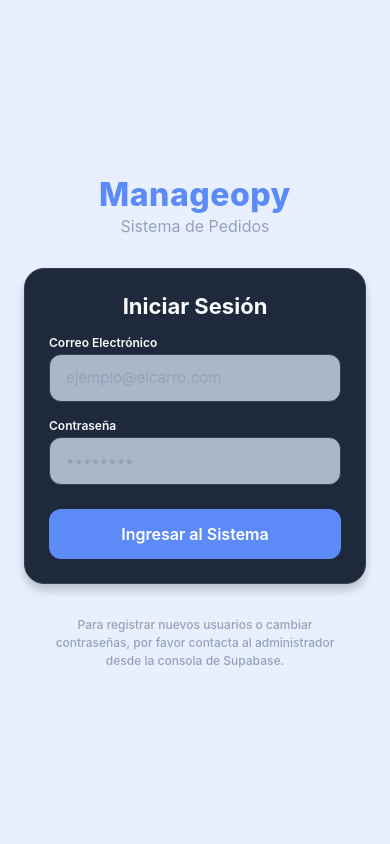
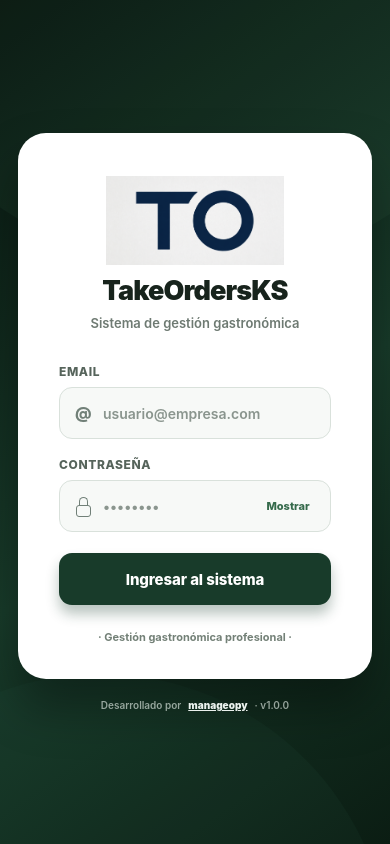
Before and after one commit to CarlosBenitezRey/TakeOrdersKS, a React Native app: screen / in a window 390 px wide. Built offline with nearby package versions, Linux system fonts and the light colour scheme.

Commit message:
Refresh login screen with product branding
Add centralized product metadata and a branded logo, then update the login screen with a responsive layout, password visibility toggle, clearer error feedback, and Manageopy attribution with the app version.

```diff
--- /dev/null
+++ b/src/config/productConfig.js
@@ -0,0 +1,30 @@
+const appManifest = require('../../app.json');
+
+const expoConfig = appManifest?.expo || {};
+
+/**
+ * Identidad y metadatos visibles del producto.
+ * Mantener este archivo como única fuente para el login y futuras pantallas
+ * de soporte. La versión se obtiene de app.json para evitar duplicaciones.
+ */
+export const PRODUCT_CONFIG = {
+  id: expoConfig.slug || 'takeordersks',
+  name: expoConfig.name || 'TakeOrdersKS',
+  logo: require('../../assets/branding/takeorders-logo.png'),
+  subtitle: 'Sistema de gestión gastronómica',
+  tagline: 'Gestión gastronómica profesional',
+  version: expoConfig.version || '0.0.0',
+  branding: {
+    primary: '#356A4B',
+    primaryDark: '#183B2A',
+    primaryBright: '#5A9870',
+    background: '#07130D',
+  },
+  attribution: {
+    prefix: 'Desarrollado por',
+    label: 'manageopy',
+    url: 'https://manageopy.com',
+  },
+};
+
+export const APP_VERSION_LABEL = `v${PRODUCT_CONFIG.version}`;
--- a/src/screens/LoginScreen.js
+++ b/src/screens/LoginScreen.js
@@ -1,229 +1,487 @@
 import React, { useState } from 'react';
 import {
+  ActivityIndicator,
+  Image,
+  KeyboardAvoidingView,
+  Linking,
+  Platform,
+  Pressable,
+  SafeAreaView,
+  ScrollView,
+  StatusBar,
   StyleSheet,
   Text,
+  TextInput,
   View,
-  TextInput,
-  TouchableOpacity,
-  ActivityIndicator,
-  KeyboardAvoidingView,
-  Platform,
-  SafeAreaView,
-  StatusBar,
+  useWindowDimensions,
 } from 'react-native';
 import authService from '../services/AuthService';
-import { COLORS, SPACING, BORDER_RADIUS, TYPOGRAPHY } from '../theme/theme';
+import { APP_VERSION_LABEL, PRODUCT_CONFIG } from '../config/productConfig';
+
+const BRAND = PRODUCT_CONFIG.branding;
 
 export default function LoginScreen({ onLoginSuccess }) {
+  const { height } = useWindowDimensions();
+  const compact = height < 720;
   const [email, setEmail] = useState('');
   const [password, setPassword] = useState('');
+  const [showPassword, setShowPassword] = useState(false);
   const [loading, setLoading] = useState(false);
   const [errorMessage, setErrorMessage] = useState('');
 
+  const clearError = () => {
+    if (errorMessage) setErrorMessage('');
+  };
+
   const handleLogin = async () => {
+    if (loading) return;
+
     try {
       setLoading(true);
       setErrorMessage('');
-
-      // Toda la lógica de validación y autenticación está en AuthService
       const { perfil } = await authService.login(email, password);
       onLoginSuccess(perfil);
     } catch (error) {
-      // AuthService ya devuelve mensajes en español
       setErrorMessage(error.message);
     } finally {
       setLoading(false);
     }
   };
 
+  const handleOpenManageopy = () => {
+    Linking.openURL(PRODUCT_CONFIG.attribution.url).catch(() => {
+      setErrorMessage('No se pudo abrir el sitio de Manageopy.');
+    });
+  };
+
   return (
-    <SafeAreaView style={styles.container}>
-      <StatusBar barStyle="light-content" backgroundColor={COLORS.background} />
+    <SafeAreaView style={styles.page}>
+      <StatusBar barStyle="light-content" backgroundColor={BRAND.background} />
+
+      <View pointerEvents="none" style={styles.backgroundDecor}>
+        <View style={styles.glowTop} />
+        <View style={styles.glowBottom} />
+      </View>
+
       <KeyboardAvoidingView
-        behavior={Platform.OS === 'ios' ? 'padding' : 'height'}
+        behavior={Platform.OS === 'ios' ? 'padding' : undefined}
         style={styles.keyboardView}
       >
-        <View style={styles.innerContainer}>
-          {/* LOGO AREA */}
-          <View style={styles.logoContainer}>
-            <Text style={styles.appName}>Manageopy</Text>
-            <Text style={styles.appSubtitle}>Sistema de Pedidos</Text>
+        <ScrollView
+          contentContainerStyle={styles.scrollContent}
+          keyboardShouldPersistTaps="handled"
+          showsVerticalScrollIndicator={false}
+        >
+          <View style={styles.shell}>
+            <View style={[styles.card, compact && styles.cardCompact]}>
+              <View style={[styles.brandBlock, compact && styles.brandBlockCompact]}>
+                <Image
+                  accessibilityLabel={`Logo de ${PRODUCT_CONFIG.name}`}
+                  resizeMode="contain"
+                  source={PRODUCT_CONFIG.logo}
+                  style={[styles.brandLogo, compact && styles.brandLogoCompact]}
+                />
+                <Text style={styles.productName}>{PRODUCT_CONFIG.name}</Text>
+                <Text style={styles.productSubtitle}>{PRODUCT_CONFIG.subtitle}</Text>
               </View>
 
-          {/* FORM CONTAINER */}
-          <View style={styles.formContainer}>
-            <Text style={styles.formTitle}>Iniciar Sesión</Text>
-
-            {/* ERROR MESSAGE BANNER */}
-            {errorMessage !== '' && (
-              <View style={styles.errorBanner}>
-                <Text style={styles.errorBannerText}>⚠️ {errorMessage}</Text>
-              </View>
-            )}
-
-            {/* EMAIL FIELD */}
-            <View style={styles.inputGroup}>
-              <Text style={styles.label}>Correo Electrónico</Text>
+              <View style={styles.form}>
+                <View style={styles.fieldGroup}>
+                  <Text style={styles.label}>Email</Text>
+                  <View style={styles.inputWrap}>
+                    <Text style={styles.inputLeading}>@</Text>
                     <TextInput
                       style={styles.input}
-                placeholder="ejemplo@elcarro.com"
-                placeholderTextColor={COLORS.textMuted}
+                      placeholder="usuario@empresa.com"
+                      placeholderTextColor="#8A958E"
                       value={email}
-                onChangeText={(text) => {
-                  setEmail(text);
-                  if (errorMessage) setErrorMessage('');
+                      onChangeText={(value) => {
+                        setEmail(value);
+                        clearError();
                       }}
                       keyboardType="email-address"
                       autoCapitalize="none"
                       autoCorrect={false}
+                      autoComplete="email"
+                      textContentType="emailAddress"
+                      returnKeyType="next"
                     />
                   </View>
+                </View>
 
-            {/* PASSWORD FIELD */}
-            <View style={styles.inputGroup}>
+                <View style={styles.fieldGroup}>
                   <Text style={styles.label}>Contraseña</Text>
+                  <View style={styles.inputWrap}>
+                    <View style={styles.lockIcon}>
+                      <View style={styles.lockShackle} />
+                      <View style={styles.lockBody} />
+                    </View>
                     <TextInput
-                style={styles.input}
+                      style={[styles.input, styles.passwordInput]}
                       placeholder="••••••••"
-                placeholderTextColor={COLORS.textMuted}
+                      placeholderTextColor="#8A958E"
                       value={password}
-                onChangeText={(text) => {
-                  setPassword(text);
-                  if (errorMessage) setErrorMessage('');
+                      onChangeText={(value) => {
+                        setPassword(value);
+                        clearError();
                       }}
-                secureTextEntry={true}
+                      secureTextEntry={!showPassword}
                       autoCapitalize="none"
                       autoCorrect={false}
+                      autoComplete="current-password"
+                      textContentType="password"
+                      returnKeyType="go"
+                      onSubmitEditing={handleLogin}
                     />
+                    <Pressable
+                      accessibilityRole="button"
+                      accessibilityLabel={
+                        showPassword ? 'Ocultar contraseña' : 'Mostrar contraseña'
+                      }
+                      hitSlop={6}
+                      onPress={() => setShowPassword((visible) => !visible)}
+                      style={({ pressed }) => [
+                        styles.passwordToggle,
+                        pressed && styles.passwordTogglePressed,
+                      ]}
+                    >
+                      <Text style={styles.passwordToggleText}>
+                        {showPassword ? 'Ocultar' : 'Mostrar'}
+                      </Text>
+                    </Pressable>
+                  </View>
                 </View>
 
-            {/* LOGIN BUTTON */}
-            <TouchableOpacity
-              style={[styles.loginButton, loading && styles.loginButtonDisabled]}
+                {errorMessage ? (
+                  <View accessibilityRole="alert" style={styles.errorBanner}>
+                    <View style={styles.errorIcon}>
+                      <Text style={styles.errorIconText}>!</Text>
+                    </View>
+                    <Text style={styles.errorText}>{errorMessage}</Text>
+                  </View>
+                ) : null}
+
+                <Pressable
+                  accessibilityRole="button"
                   disabled={loading}
-              activeOpacity={0.8}
                   onPress={handleLogin}
+                  style={({ pressed }) => [
+                    styles.submitButton,
+                    pressed && !loading && styles.submitButtonPressed,
+                    loading && styles.submitButtonDisabled,
+                  ]}
                 >
                   {loading ? (
-                <ActivityIndicator size="small" color={COLORS.textLight} />
+                    <>
+                      <ActivityIndicator size="small" color="#FFFFFF" />
+                      <Text style={styles.submitButtonText}>Verificando...</Text>
+                    </>
                   ) : (
-                <Text style={styles.loginButtonText}>Ingresar al Sistema</Text>
+                    <Text style={styles.submitButtonText}>Ingresar al sistema</Text>
                   )}
-            </TouchableOpacity>
+                </Pressable>
               </View>
 
-          {/* FOOTER */}
-          <View style={styles.footer}>
-            <Text style={styles.footerText}>
-              Para registrar nuevos usuarios o cambiar contraseñas, por favor contacta al administrador desde la consola de Supabase.
-            </Text>
+              <View style={styles.taglineRow}>
+                <Text style={styles.taglineText}>· {PRODUCT_CONFIG.tagline} ·</Text>
               </View>
             </View>
+
+            <View style={styles.footer}>
+              <Text style={styles.footerText}>{PRODUCT_CONFIG.attribution.prefix}</Text>
+              <Pressable
+                accessibilityRole="link"
+                accessibilityLabel="Abrir el sitio web de Manageopy"
+                hitSlop={8}
+                onPress={handleOpenManageopy}
+                style={({ pressed }) => pressed && styles.manageopyLinkPressed}
+              >
+                <Text style={styles.manageopyLink}>{PRODUCT_CONFIG.attribution.label}</Text>
+              </Pressable>
+              <Text style={styles.footerText}>· {APP_VERSION_LABEL}</Text>
+            </View>
+          </View>
+        </ScrollView>
       </KeyboardAvoidingView>
     </SafeAreaView>
   );
 }
 
 const styles = StyleSheet.create({
-  container: {
+  page: {
     flex: 1,
-    backgroundColor: COLORS.background,
+    backgroundColor: BRAND.background,
+    backgroundImage: 'linear-gradient(145deg, #07130D 0%, #183B2A 55%, #0B1D13 100%)',
   },
   keyboardView: {
     flex: 1,
   },
-  innerContainer: {
+  scrollContent: {
+    flexGrow: 1,
+    justifyContent: 'center',
+    alignItems: 'center',
+    paddingHorizontal: 18,
+    paddingVertical: 28,
+  },
+  backgroundDecor: {
+    ...StyleSheet.absoluteFillObject,
+    overflow: 'hidden',
+  },
+  glowTop: {
+    position: 'absolute',
+    width: 700,
+    height: 700,
+    top: -430,
+    right: -160,
+    borderRadius: 350,
+    backgroundColor: 'rgba(90, 152, 112, 0.07)',
+  },
+  glowBottom: {
+    position: 'absolute',
+    width: 580,
+    height: 580,
+    bottom: -410,
+    left: -190,
+    borderRadius: 290,
+    backgroundColor: 'rgba(53, 106, 75, 0.09)',
+  },
+  shell: {
+    width: '100%',
+    maxWidth: 420,
+  },
+  card: {
+    width: '100%',
+    paddingHorizontal: 40,
+    paddingTop: 42,
+    paddingBottom: 34,
+    borderRadius: 28,
+    borderWidth: 1,
+    borderColor: 'rgba(255, 255, 255, 0.92)',
+    backgroundColor: '#FFFFFF',
+    shadowColor: '#000000',
+    shadowOffset: { width: 0, height: 28 },
+    shadowOpacity: 0.34,
+    shadowRadius: 48,
+    elevation: 18,
+  },
+  cardCompact: {
+    paddingTop: 26,
+    paddingBottom: 24,
+  },
+  brandBlock: {
+    alignItems: 'center',
+    marginBottom: 32,
+  },
+  brandBlockCompact: {
+    marginBottom: 22,
+  },
+  brandLogo: {
+    width: 178,
+    height: 89,
+    marginBottom: 10,
+  },
+  brandLogoCompact: {
+    width: 146,
+    height: 73,
+    marginBottom: 7,
+  },
+  productName: {
+    color: '#17231C',
+    fontSize: 27,
+    lineHeight: 32,
+    fontWeight: '900',
+    letterSpacing: -0.9,
+    textAlign: 'center',
+  },
+  productSubtitle: {
+    marginTop: 7,
+    color: '#6E7A72',
+    fontSize: 13,
+    lineHeight: 18,
+    fontWeight: '600',
+    textAlign: 'center',
+  },
+  form: {
+    gap: 18,
+  },
+  fieldGroup: {
+    gap: 8,
+  },
+  label: {
+    color: '#56645B',
+    fontSize: 12,
+    lineHeight: 15,
+    fontWeight: '800',
+    letterSpacing: 0.6,
+    textTransform: 'uppercase',
+  },
+  inputWrap: {
+    position: 'relative',
+    flexDirection: 'row',
+    alignItems: 'center',
+    height: 52,
+    borderWidth: 1,
+    borderColor: '#D9E1DB',
+    borderRadius: 13,
+    backgroundColor: '#F7F9F7',
+  },
+  inputLeading: {
+    position: 'absolute',
+    left: 15,
+    zIndex: 2,
+    color: '#718078',
+    fontSize: 16,
+    fontWeight: '800',
+  },
+  input: {
     flex: 1,
+    height: 52,
+    paddingLeft: 43,
+    paddingRight: 14,
+    color: '#17231C',
+    fontSize: 14,
+    fontWeight: '600',
+  },
+  passwordInput: {
+    paddingRight: 84,
+  },
+  lockIcon: {
+    position: 'absolute',
+    left: 15,
+    top: 16,
+    width: 16,
+    height: 20,
+    zIndex: 2,
+  },
+  lockShackle: {
+    position: 'absolute',
+    top: 0,
+    left: 4,
+    width: 9,
+    height: 9,
+    borderWidth: 1.5,
+    borderBottomWidth: 0,
+    borderColor: '#718078',
+    borderTopLeftRadius: 5,
+    borderTopRightRadius: 5,
+  },
+  lockBody: {
+    position: 'absolute',
+    left: 1,
+    bottom: 0,
+    width: 15,
+    height: 12,
+    borderWidth: 1.5,
+    borderColor: '#718078',
+    borderRadius: 3,
+  },
+  passwordToggle: {
+    position: 'absolute',
+    right: 8,
+    minWidth: 68,
+    height: 36,
+    borderRadius: 9,
     justifyContent: 'center',
-    paddingHorizontal: SPACING.lg,
+    alignItems: 'center',
   },
-  logoContainer: {
+  passwordTogglePressed: {
+    backgroundColor: '#E6F0E9',
+  },
+  passwordToggleText: {
+    color: BRAND.primary,
+    fontSize: 11,
+    fontWeight: '800',
+  },
+  errorBanner: {
+    flexDirection: 'row',
+    alignItems: 'flex-start',
+    gap: 9,
+    paddingHorizontal: 12,
+    paddingVertical: 10,
+    borderRadius: 10,
+    borderWidth: 1,
+    borderColor: '#F2C4C8',
+    backgroundColor: '#FFF1F2',
+  },
+  errorIcon: {
+    width: 18,
+    height: 18,
+    marginTop: 1,
+    borderRadius: 9,
+    justifyContent: 'center',
     alignItems: 'center',
-    marginBottom: SPACING.xl,
+    backgroundColor: '#C83E49',
   },
-  appName: {
-    ...TYPOGRAPHY.h1,
-    color: COLORS.primary,
-    fontSize: 32,
-    letterSpacing: 0.5,
+  errorIconText: {
+    color: '#FFFFFF',
+    fontSize: 11,
+    fontWeight: '900',
   },
-  appSubtitle: {
-    ...TYPOGRAPHY.bodyMuted,
-    fontSize: 16,
-    marginTop: 2,
+  errorText: {
+    flex: 1,
+    color: '#A52B35',
+    fontSize: 12,
+    lineHeight: 17,
+    fontWeight: '600',
   },
-  formContainer: {
-    backgroundColor: COLORS.card,
-    borderRadius: BORDER_RADIUS.lg,
-    padding: SPACING.lg,
-    borderWidth: 1,
-    borderColor: COLORS.border,
-    shadowColor: '#000',
-    shadowOffset: { width: 0, height: 6 },
-    shadowOpacity: 0.2,
-    shadowRadius: 10,
+  submitButton: {
+    minHeight: 52,
+    marginTop: 3,
+    paddingHorizontal: 18,
+    borderRadius: 13,
+    flexDirection: 'row',
+    justifyContent: 'center',
+    alignItems: 'center',
+    gap: 9,
+    backgroundColor: BRAND.primaryDark,
+    shadowColor: BRAND.primaryDark,
+    shadowOffset: { width: 0, height: 9 },
+    shadowOpacity: 0.3,
+    shadowRadius: 13,
     elevation: 5,
   },
-  formTitle: {
-    ...TYPOGRAPHY.h2,
-    marginBottom: SPACING.md,
-    textAlign: 'center',
+  submitButtonPressed: {
+    transform: [{ translateY: 1 }],
+    shadowOpacity: 0.18,
   },
-  errorBanner: {
-    backgroundColor: 'rgba(239, 68, 68, 0.15)',
-    borderWidth: 1,
-    borderColor: COLORS.danger,
-    borderRadius: BORDER_RADIUS.sm,
-    padding: SPACING.sm,
-    marginBottom: SPACING.md,
+  submitButtonDisabled: {
+    opacity: 0.7,
   },
-  errorBannerText: {
-    color: COLORS.danger,
-    ...TYPOGRAPHY.caption,
-    fontSize: 13,
+  submitButtonText: {
+    color: '#FFFFFF',
+    fontSize: 15,
+    fontWeight: '800',
+    letterSpacing: -0.1,
+  },
+  taglineRow: {
+    marginTop: 25,
+    alignItems: 'center',
+  },
+  taglineText: {
+    color: '#738077',
+    fontSize: 11,
+    fontWeight: '700',
+  },
+  footer: {
+    marginTop: 20,
+    flexDirection: 'row',
+    flexWrap: 'wrap',
+    justifyContent: 'center',
+    alignItems: 'center',
+    gap: 7,
+  },
+  footerText: {
+    color: 'rgba(232, 242, 235, 0.62)',
+    fontSize: 10,
     fontWeight: '600',
   },
-  inputGroup: {
-    marginBottom: SPACING.md,
+  manageopyLink: {
+    color: 'rgba(245, 250, 247, 0.96)',
+    fontSize: 10,
+    fontWeight: '900',
+    textDecorationLine: 'underline',
   },
-  label: {
-    ...TYPOGRAPHY.caption,
-    color: COLORS.text,
-    marginBottom: SPACING.xs,
-    fontWeight: '600',
-  },
-  input: {
-    height: 48,
-    backgroundColor: COLORS.background,
-    borderColor: COLORS.border,
-    borderWidth: 1,
-    borderRadius: BORDER_RADIUS.md,
-    paddingHorizontal: SPACING.md,
-    color: COLORS.text,
-    ...TYPOGRAPHY.body,
-  },
-  loginButton: {
-    backgroundColor: COLORS.primary,
-    height: 50,
-    borderRadius: BORDER_RADIUS.md,
-    justifyContent: 'center',
-    alignItems: 'center',
-    marginTop: SPACING.sm,
-  },
-  loginButtonDisabled: {
-    opacity: 0.6,
-  },
-  loginButtonText: {
-    ...TYPOGRAPHY.button,
-  },
-  footer: {
-    alignItems: 'center',
-    marginTop: SPACING.xl,
-    paddingHorizontal: SPACING.md,
-  },
-  footerText: {
-    ...TYPOGRAPHY.caption,
-    textAlign: 'center',
-    lineHeight: 18,
+  manageopyLinkPressed: {
+    opacity: 0.62,
   },
 });
```
Also changed, not shown: assets/branding/takeorders-logo.png (added). Lines whose indentation alone changed are shown as unchanged.
